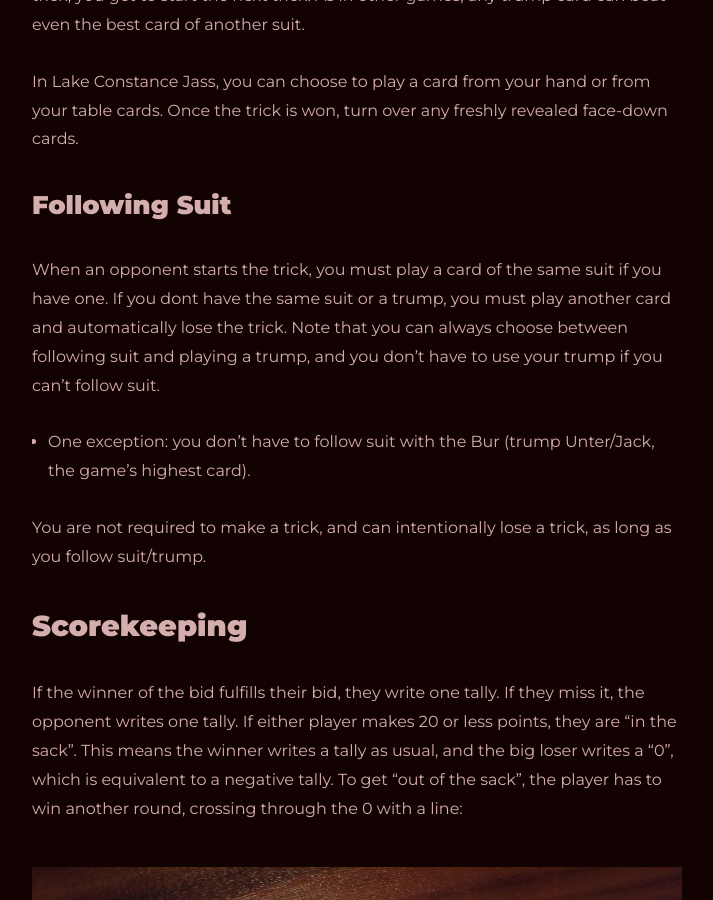
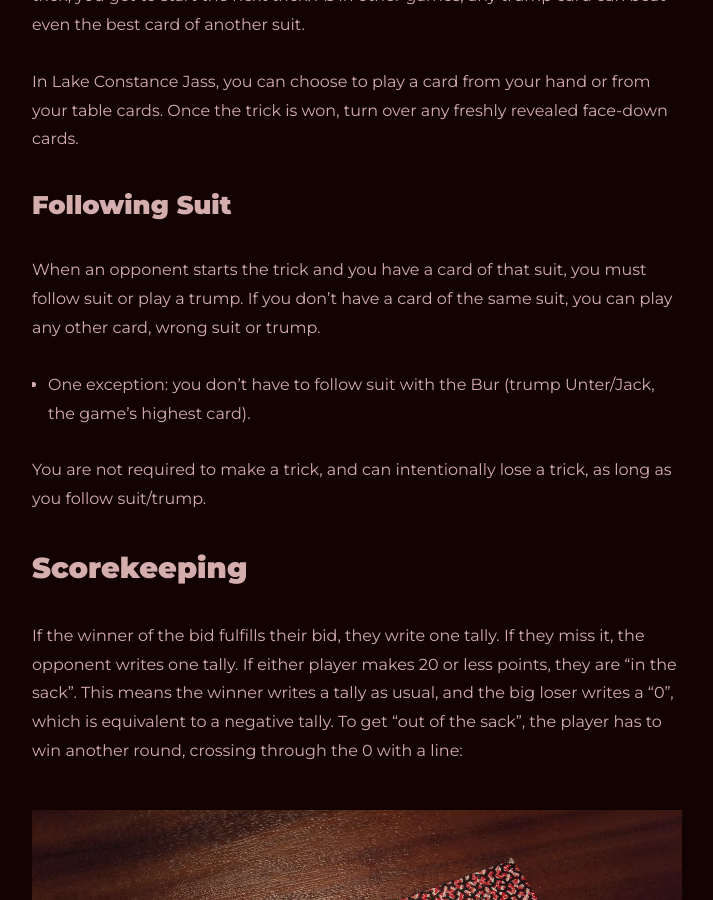
Before and after one commit to BrianInGermany/oldcardgames, a Jekyll site: the page built from all_collections/_posts/2022-12-11-lake_constance_jass.markdown, in a window 1280 px wide and 900 px high, scrolled down 2909 px. Shown: the whole window, without its empty margins (283-996 px from the left). Built offline with Jekyll 4.4.1, drawn with Linux system fonts in a browser that asks for light colours.

Commit message:
edit farbzwang

```diff
--- a/all_collections/_posts/2022-12-11-lake_constance_jass.markdown
+++ b/all_collections/_posts/2022-12-11-lake_constance_jass.markdown
@@ -82,7 +82,7 @@ In Jass, you win a trick by playing the highest card (by trick rank). If you win
 In Lake Constance Jass, __you can choose to play a card from your hand or from your table cards__. Once the trick is won, turn over any freshly revealed face-down cards.
 
 ### Following Suit
-When an opponent starts the trick, you must play a card of the same suit if you have one. If you dont have the same suit or a trump, you must play another card and automatically lose the trick. Note that you can always choose between following suit and playing a trump, and you don't have to use your trump if you can't follow suit.
+When an opponent starts the trick and you have a card of that suit, you must follow suit or play a trump. If you don't have a card of the same suit, you can play any other card, wrong suit or trump.
 - One exception: you don't have to follow suit with the Bur (trump Unter/Jack, the game's highest card).
 
 You are not required to make a trick, and can intentionally lose a trick, as long as you follow suit/trump.
```
